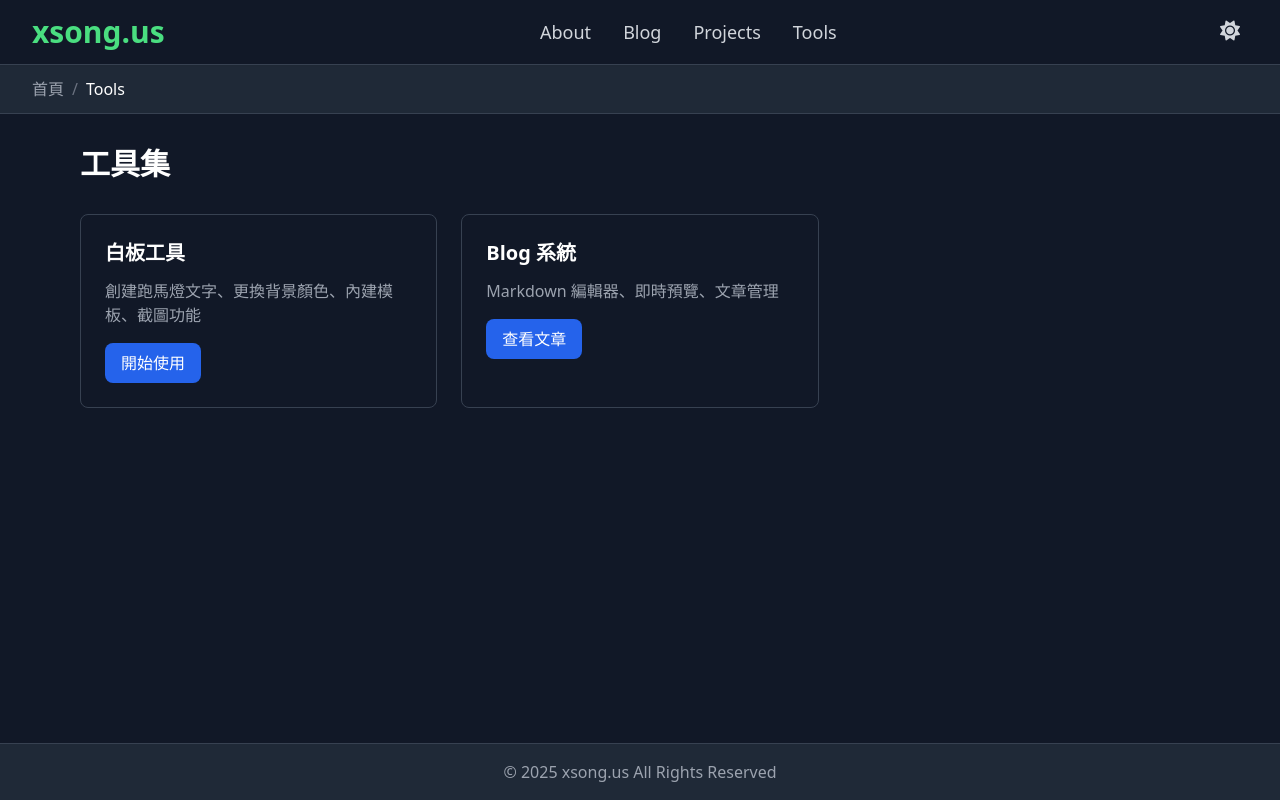
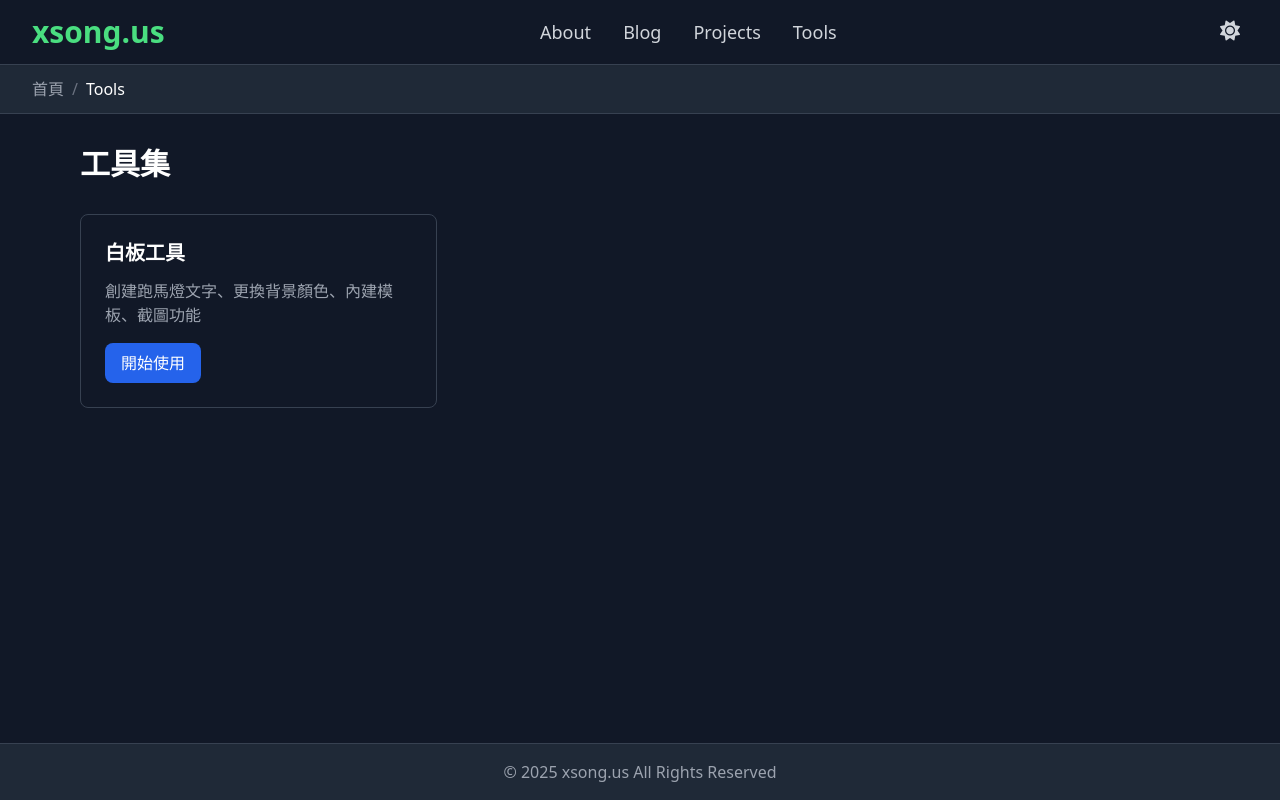
Before and after one commit to 120061203/xsong, a Next.js app: page /tools in a window 1280 px wide. Built offline with nearby package versions, Linux system fonts and the light colour scheme.

Commit message:
Feat:Delete blog page

```diff
--- a/app/tools/page.tsx
+++ b/app/tools/page.tsx
@@ -19,20 +19,6 @@ export default function ToolsPage() {
             開始使用
           </Link>
         </div>
-
-        {/* Blog 系統 */}
-        <div className="border border-gray-200 dark:border-gray-700 rounded-lg p-6 hover:shadow-md transition-shadow">
-          <h2 className="text-xl font-semibold mb-3">Blog 系統</h2>
-          <p className="text-gray-600 dark:text-gray-400 mb-4">
-            Markdown 編輯器、即時預覽、文章管理
-          </p>
-          <Link
-            href="/blog"
-            className="inline-flex items-center px-4 py-2 bg-blue-600 text-white rounded-lg hover:bg-blue-700 transition-colors"
-          >
-            查看文章
-          </Link>
-        </div>
       </div>
     </div>
   );
```
